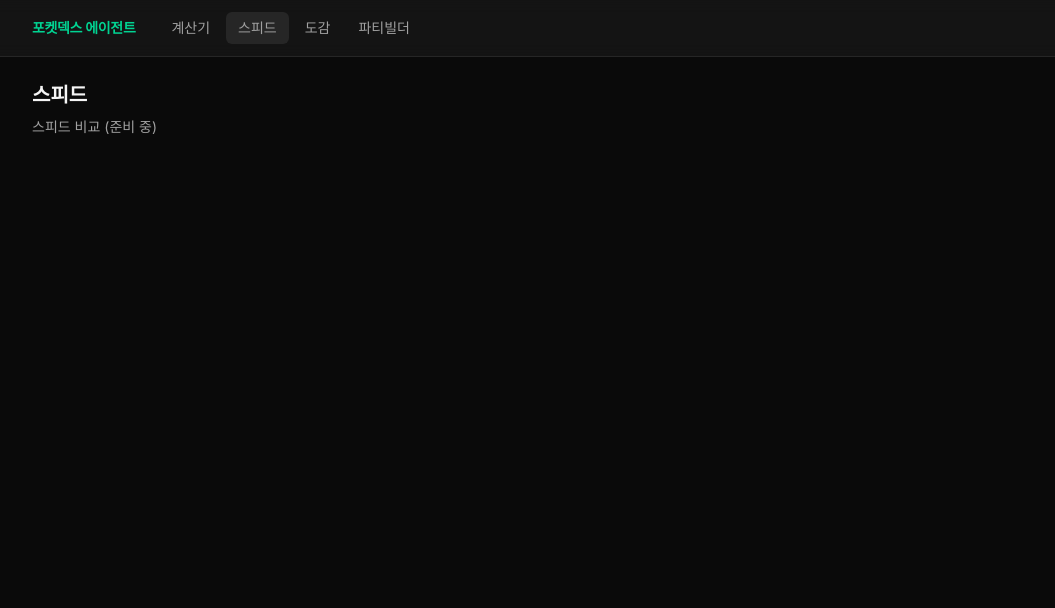
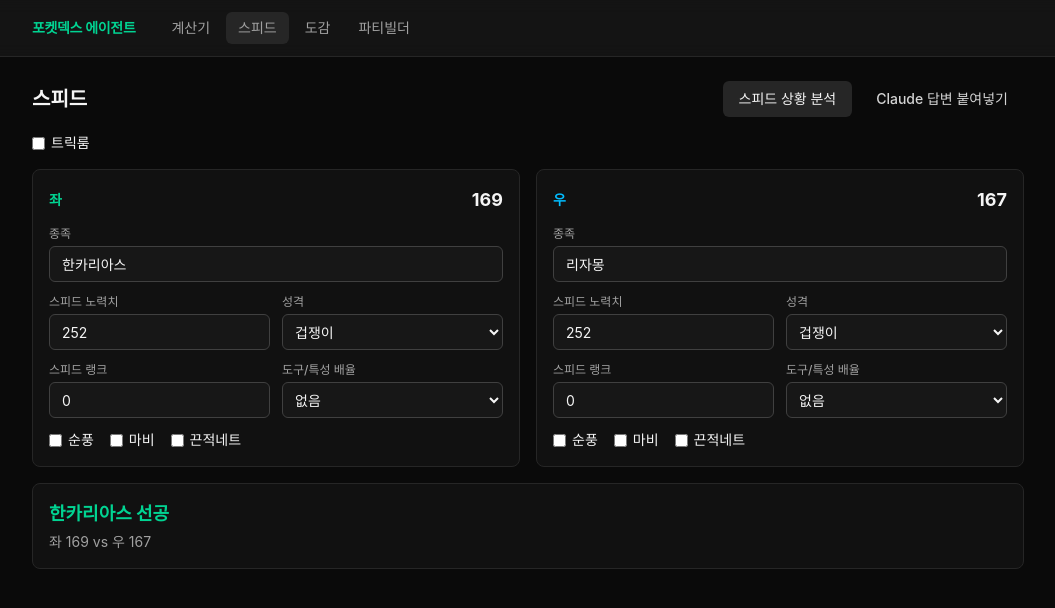
Before and after one commit to ParkGiraffe/pokedex-ai, a React (Vite) app in the folder apps/client/: page /speed in a window 1280 px wide. Shown: the top 608 px of the page, without its empty margins (112-1167 px from the left). Built offline with nearby package versions, Linux system fonts and the light colour scheme.

Commit message:
스피드 페이지

```diff
--- /dev/null
+++ b/apps/client/src/pages/speed/lib/calc.ts
@@ -0,0 +1,69 @@
+import { findPokemon, formula } from "@pokedex-agent/pokedex-core";
+
+import { type SpeedSide } from "../model/store";
+
+export const computeSpeed = (side: SpeedSide): number | undefined => {
+  const entry = findPokemon(side.species);
+  if (!entry) {
+    return undefined;
+  }
+  const raw = formula.actualStat({
+    stat: "S",
+    base: entry.base.S,
+    iv: 31,
+    ev: side.ev,
+    level: side.level,
+    nature: side.nature,
+  });
+  return formula.effectiveSpeed({
+    base: raw,
+    rank: side.rank,
+    tailwind: side.tailwind,
+    paralyzed: side.paralyzed,
+    stickyWeb: side.stickyWeb,
+    itemMultiplier: side.itemMultiplier,
+    abilityMultiplier: side.abilityMultiplier,
+  });
+};
+
+export type SpeedComparison = {
+  left: number;
+  right: number;
+  faster: formula.FasterResult;
+};
+
+export const compareSpeed = (
+  left: SpeedSide,
+  right: SpeedSide,
+  trickRoom: boolean
+): SpeedComparison | undefined => {
+  const leftSpeed = computeSpeed(left);
+  const rightSpeed = computeSpeed(right);
+  if (leftSpeed === undefined || rightSpeed === undefined) {
+    return undefined;
+  }
+  return {
+    left: leftSpeed,
+    right: rightSpeed,
+    faster: formula.fasterSide({ left: leftSpeed, right: rightSpeed }, { trickRoom }),
+  };
+};
+
+export const buildSpeedMarkdown = (
+  left: SpeedSide,
+  right: SpeedSide,
+  comparison: SpeedComparison,
+  trickRoom: boolean
+): string =>
+  [
+    "## 작업: 스피드 상황 분석",
+    "",
+    `- 좌: ${left.species} 실스피드 ${comparison.left}`,
+    `- 우: ${right.species} 실스피드 ${comparison.right}`,
+    `- 트릭룸: ${trickRoom ? "활성" : "비활성"}`,
+    `- 선공: ${comparison.faster === "tie" ? "동률" : comparison.faster === "left" ? left.species : right.species}`,
+    "",
+    "## 요청",
+    "- 이 스피드 라인의 의미(빗치기, 스카프 견제 등)를 한국 SV 어휘로 분석",
+    "- 응답 마지막에 표준 JSON 코드블록을 반드시 포함",
+  ].join("\n");
--- /dev/null
+++ b/apps/client/src/pages/speed/model/store.ts
@@ -0,0 +1,46 @@
+import { type NatureName } from "@pokedex-agent/pokedex-core";
+import { create } from "zustand";
+
+export type SpeedSide = {
+  species: string;
+  level: number;
+  ev: number;
+  nature: NatureName;
+  rank: number;
+  itemMultiplier: number;
+  abilityMultiplier: number;
+  paralyzed: boolean;
+  stickyWeb: boolean;
+  tailwind: boolean;
+};
+
+type SpeedState = {
+  left: SpeedSide;
+  right: SpeedSide;
+  trickRoom: boolean;
+  setLeft: (patch: Partial<SpeedSide>) => void;
+  setRight: (patch: Partial<SpeedSide>) => void;
+  setTrickRoom: (trickRoom: boolean) => void;
+};
+
+const makeSide = (species: string, nature: NatureName): SpeedSide => ({
+  species,
+  level: 50,
+  ev: 252,
+  nature,
+  rank: 0,
+  itemMultiplier: 1,
+  abilityMultiplier: 1,
+  paralyzed: false,
+  stickyWeb: false,
+  tailwind: false,
+});
+
+export const useSpeedStore = create<SpeedState>((set) => ({
+  left: makeSide("한카리아스", "겁쟁이"),
+  right: makeSide("리자몽", "겁쟁이"),
+  trickRoom: false,
+  setLeft: (patch) => set((state) => ({ left: { ...state.left, ...patch } })),
+  setRight: (patch) => set((state) => ({ right: { ...state.right, ...patch } })),
+  setTrickRoom: (trickRoom) => set({ trickRoom }),
+}));
--- /dev/null
+++ b/apps/client/src/pages/speed/ui/SpeedPage.tsx
@@ -0,0 +1,136 @@
+import { NATURE_NAMES } from "@pokedex-agent/pokedex-core";
+import { useState } from "react";
+
+import { cn } from "@/common/lib/cn";
+import { Button } from "@/common/ui/Button";
+import { Card } from "@/common/ui/Card";
+import { Field } from "@/common/ui/Field";
+import { NumberField } from "@/common/ui/NumberField";
+import { Select } from "@/common/ui/Select";
+import { CopyButton } from "@/features/claude-bridge/ui/CopyButton";
+import { PasteSidePanel } from "@/features/claude-bridge/ui/PasteSidePanel";
+import { PokemonDatalist } from "@/features/pokemon-picker/ui/PokemonDatalist";
+import { PokemonPicker } from "@/features/pokemon-picker/ui/PokemonPicker";
+
+import { buildSpeedMarkdown, compareSpeed, computeSpeed } from "../lib/calc";
+import { type SpeedSide, useSpeedStore } from "../model/store";
+
+type SideCardProps = {
+  title: string;
+  accent: string;
+  side: SpeedSide;
+  onChange: (patch: Partial<SpeedSide>) => void;
+};
+
+const SideCard = ({ title, accent, side, onChange }: SideCardProps) => {
+  const speed = computeSpeed(side);
+  return (
+    <Card className="flex flex-col gap-3">
+      <div className="flex items-center justify-between">
+        <h2 className={cn("text-sm font-semibold", accent)}>{title}</h2>
+        <span className="text-lg font-bold">{speed ?? "-"}</span>
+      </div>
+      <Field label="종족">
+        <PokemonPicker value={side.species} invalid={speed === undefined} onSelect={(name) => onChange({ species: name })} />
+      </Field>
+      <div className="grid grid-cols-2 gap-3">
+        <Field label="스피드 노력치">
+          <NumberField value={side.ev} min={0} max={252} step={4} onValueChange={(value) => onChange({ ev: value })} />
+        </Field>
+        <Field label="성격">
+          <Select
+            value={side.nature}
+            onChange={(event) => onChange({ nature: event.currentTarget.value as (typeof NATURE_NAMES)[number] })}
+          >
+            {NATURE_NAMES.map((nature) => (
+              <option key={nature} value={nature}>
+                {nature}
+              </option>
+            ))}
+          </Select>
+        </Field>
+        <Field label="스피드 랭크">
+          <NumberField value={side.rank} min={-6} max={6} onValueChange={(value) => onChange({ rank: value })} />
+        </Field>
+        <Field label="도구/특성 배율">
+          <Select
+            value={side.itemMultiplier}
+            onChange={(event) => onChange({ itemMultiplier: Number(event.currentTarget.value) })}
+          >
+            <option value={1}>없음</option>
+            <option value={1.5}>구애스카프 1.5배</option>
+            <option value={0.5}>두꺼운자루 0.5배</option>
+          </Select>
+        </Field>
+      </div>
+      <div className="flex flex-wrap gap-4 text-sm">
+        <label className="flex items-center gap-1.5">
+          <input type="checkbox" checked={side.tailwind} onChange={(event) => onChange({ tailwind: event.currentTarget.checked })} />
+          순풍
+        </label>
+        <label className="flex items-center gap-1.5">
+          <input type="checkbox" checked={side.paralyzed} onChange={(event) => onChange({ paralyzed: event.currentTarget.checked })} />
+          마비
+        </label>
+        <label className="flex items-center gap-1.5">
+          <input type="checkbox" checked={side.stickyWeb} onChange={(event) => onChange({ stickyWeb: event.currentTarget.checked })} />
+          끈적네트
+        </label>
+      </div>
+    </Card>
+  );
+};
+
+export const SpeedPage = () => {
+  const { left, right, trickRoom, setLeft, setRight, setTrickRoom } = useSpeedStore();
+  const [panelOpen, setPanelOpen] = useState(false);
+  const comparison = compareSpeed(left, right, trickRoom);
+
+  const fasterLabel =
+    comparison === undefined
+      ? "-"
+      : comparison.faster === "tie"
+        ? "동률 (50%)"
+        : `${comparison.faster === "left" ? left.species : right.species} 선공`;
+
+  return (
+    <section className="flex flex-col gap-4">
+      <header className="flex flex-wrap items-center justify-between gap-2">
+        <h1 className="text-xl font-bold">스피드</h1>
+        <div className="flex gap-2">
+          <CopyButton
+            label="스피드 상황 분석"
+            disabled={!comparison}
+            buildText={() => (comparison ? buildSpeedMarkdown(left, right, comparison, trickRoom) : "")}
+          />
+          <Button variant="ghost" onClick={() => setPanelOpen(true)}>
+            Claude 답변 붙여넣기
+          </Button>
+        </div>
+      </header>
+
+      <label className="flex w-fit items-center gap-1.5 text-sm">
+        <input type="checkbox" checked={trickRoom} onChange={(event) => setTrickRoom(event.currentTarget.checked)} />
+        트릭룸
+      </label>
+
+      <div className="grid gap-4 md:grid-cols-2">
+        <SideCard title="좌" accent="text-emerald-400" side={left} onChange={setLeft} />
+        <SideCard title="우" accent="text-sky-400" side={right} onChange={setRight} />
+      </div>
+
+      <Card>
+        <p className="text-lg font-bold text-emerald-400">{fasterLabel}</p>
+        {comparison && (
+          <p className="mt-1 text-sm text-neutral-400">
+            좌 {comparison.left} vs 우 {comparison.right}
+            {trickRoom ? " (트릭룸: 느린 쪽이 선공)" : ""}
+          </p>
+        )}
+      </Card>
+
+      <PokemonDatalist />
+      <PasteSidePanel open={panelOpen} onClose={() => setPanelOpen(false)} />
+    </section>
+  );
+};
--- a/apps/client/src/routes/speed.tsx
+++ b/apps/client/src/routes/speed.tsx
@@ -1,13 +1,8 @@
 import { createRoute } from "@tanstack/react-router";
 
+import { SpeedPage } from "@/pages/speed/ui/SpeedPage";
+
 import { rootRoute } from "./__root";
-
-const SpeedPage = () => (
-  <section>
-    <h1 className="text-xl font-bold">스피드</h1>
-    <p className="mt-2 text-sm text-neutral-400">스피드 비교 (준비 중)</p>
-  </section>
-);
 
 export const speedRoute = createRoute({
   getParentRoute: () => rootRoute,
```
Also changed, not shown: 1 other file (tests, documents, lock files or other folders).
